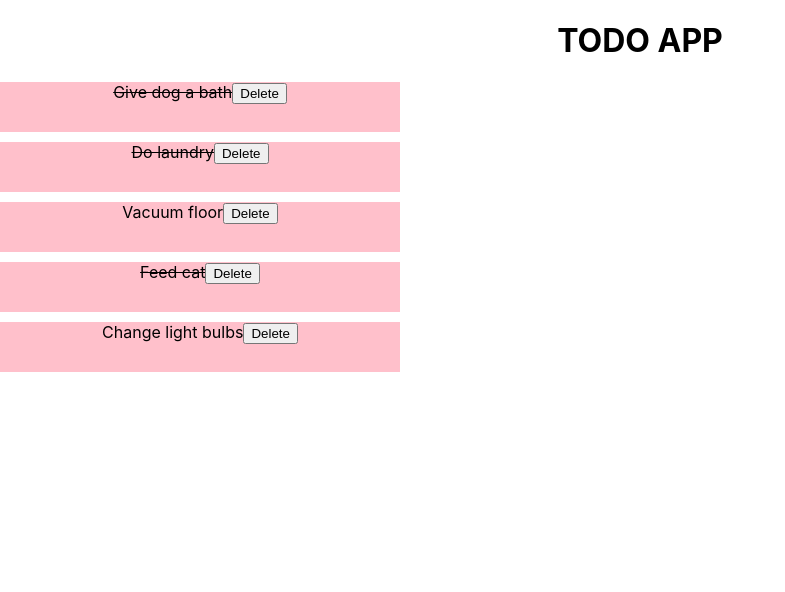
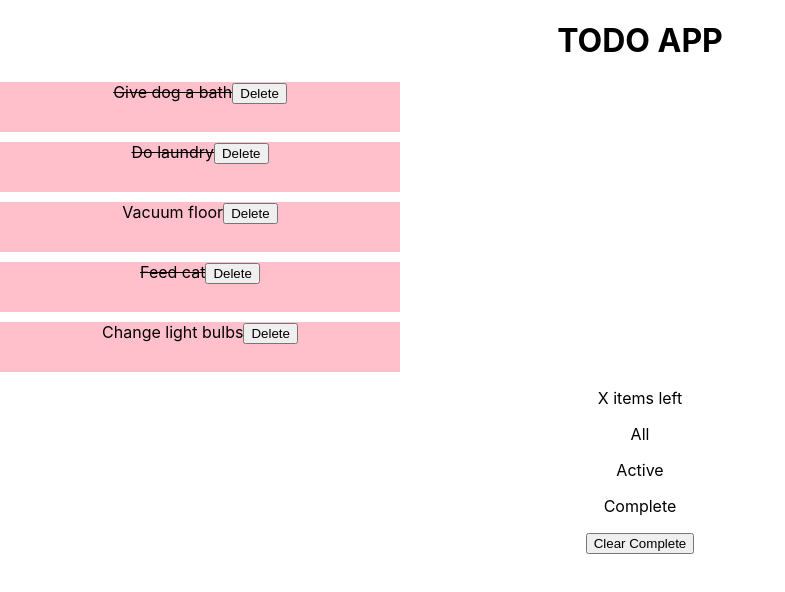
Before and after one commit to ihatepineapple/todo-app, a React (Create React App) app: page / in a window 1280 px wide. Shown: the top 592 px of the page, without its empty margins (0-785 px from the left). Built offline with nearby package versions, Linux system fonts and the light colour scheme.

Commit message:
delete complete ok

```diff
--- a/src/App.js
+++ b/src/App.js
@@ -29,13 +29,18 @@ function App() {
     setTodoList(updatedList)
   }
 
-
+  const handleDeleteComplete = () => {
+    let filtered = todoList.filter(task => {
+      return !task.complete;
+    });
+    setTodoList(filtered);
+  }
 
   return (
     <div className="App">
 
             <Header />
-            <TodoList todoList={todoList} handleToggleComplete={handleToggleComplete} deleteItem={deleteItem}/>
+            <TodoList todoList={todoList} handleToggleComplete={handleToggleComplete} handleDeleteComplete={handleDeleteComplete} deleteItem={deleteItem}/>
 
     </div>
   );
--- a/src/components/todo-list.js
+++ b/src/components/todo-list.js
@@ -1,7 +1,7 @@
 import React from 'react';
 import ToDo from './todo';
 
-function TodoList({todoList, handleToggleComplete, deleteItem}) {
+function TodoList({todoList, handleToggleComplete, deleteItem, handleDeleteComplete}) {
     return (
         <div>
             {todoList.map(todo => {
@@ -10,6 +10,19 @@ function TodoList({todoList, handleToggleComplete, deleteItem}) {
                )
            })}
 
+           <div>
+               <p><span>X</span> items left</p>
+
+               <div>
+                   <p>All</p>
+                   <p>Active</p>
+                   <p>Complete</p>
+
+               </div>
+
+               <button onClick={handleDeleteComplete}>Clear Complete</button>
+           </div>
+
         </div>
     )
 }
```
